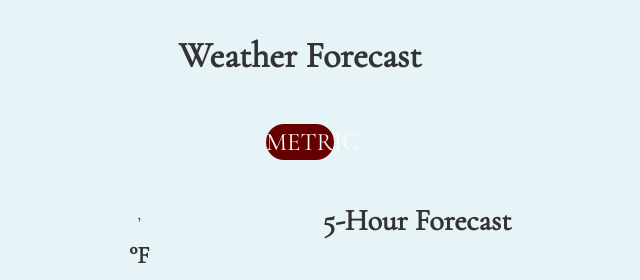
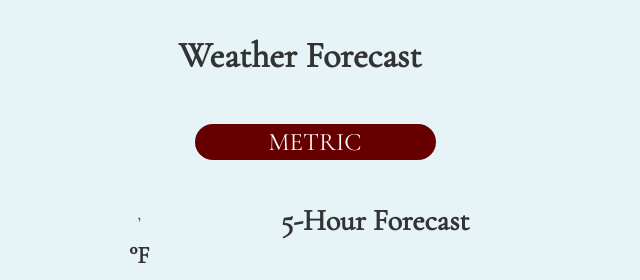
Before and after one commit to ianagpawa/weather2.0, a Python web app: template templates/main_page.html in a window 1024 px wide. Shown: the top 280 px of the page, without its empty margins (212-852 px from the left). Run offline with Jinja, Linux system fonts and the light colour scheme; the template is opened without the code that fills it, so the values that code supplies are empty; some libraries are stand-ins or nearby versions.

Commit message:
refactor: Update margins for various media screens, update size of convert button

```diff
--- a/static/css/main.css
+++ b/static/css/main.css
@@ -82,6 +82,10 @@
         margin-left: -5vw;
     }
 
+    .hourly-info{
+        padding-left: 8vw;
+    }
+
     .day-forecast-h2{
         margin-top: 6vh;
     }
@@ -102,12 +106,37 @@
         margin-left: -5vw;
     }
 
-
-
     .hourly-condition{
         font-size: 15px;
     }
+
 }
+
+@media screen and (min-width: 1441px){
+    .hour-temp{
+        margin-left: -3vw;
+    }
+}
+
+@media screen and (min-width: 769px) and (max-width: 1024px){
+    .weekday-name{
+        font-size: 24px;
+    }
+
+    .convert-div{
+        width: 50vw;
+        margin-left: 25vw;;
+    }
+}
+
+@media screen and (min-width: 769px) and (max-width: 1440px){
+
+    .convert-div{
+        width: 50vw;
+        margin-left: 25vw;;
+    }
+}
+
 
 body{
     background-color: #E6F3F7;
@@ -168,8 +197,9 @@ body{
 }
 
 .hourly-info{
-    margin-left: -7vw;
+    margin-left: -8vw;
 }
+
 .block{
     display: block;
 }
--- a/templates/main_page.html
+++ b/templates/main_page.html
@@ -38,7 +38,7 @@
             <h1 class='bold'>Weather Forecast</h1>
 
             <h2 id='location'>{{today.location}}</h2>
-            <div class='col-md-2 col-md-offset-5'>
+            <div class='col-md-2 col-md-offset-5 convert-div'>
                 <p id='convert-button'>METRIC</p>
             </div>
         </div>
@@ -76,7 +76,7 @@
 
                 <div class="col-md-7 hours-div">
                     <div class='container-fluid'>
-                        <div class='col-md-6 col-md-offset-1'>
+                        <div class='col-md-6'>
                         <h2 class='bold hour-forecast-h2'>5-Hour Forecast</h2>
                     </div>
                     </div>
@@ -90,7 +90,6 @@
                         </div>
 
                         <div class='col-md-8 inline hourly-info'>
-
                             <h3 class='imperial bold inline hour-temp'>{{day.temp.english}}&#176;F</h3>
                             <h3 class='metric bold inline hour-temp'>{{day.temp.metric}}&#176;C</h3>
                             <h4  class='inline hourly-condition'>{{day.condition}}</h4>
@@ -124,7 +123,7 @@
                     data-wind-strength='{{(day.wind)[1][0]}}'
                     data-text='{{day.text[0]}}'
                     >
-                    <h2 class='light-bold'>{{day.weekday}}</h2>
+                    <h2 class='weekday-name light-bold'>{{day.weekday}}</h2>
                     <h4>{{day.monthname}} {{day.day}}, {{day.year}}</h4>
                     <h4 class='imperial light-bold'>High: {{day.high.fahrenheit}}&#176;F</h4>
                     <h4 class='imperial light-bold'>Low: {{day.low.fahrenheit}}&#176;F</h4>
```
